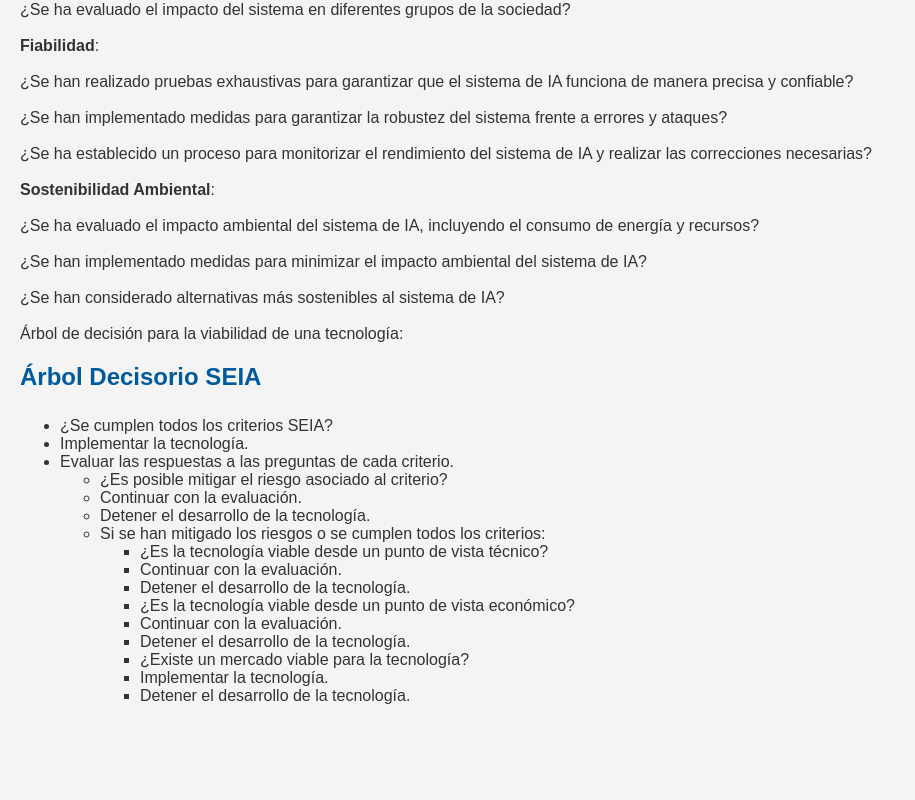
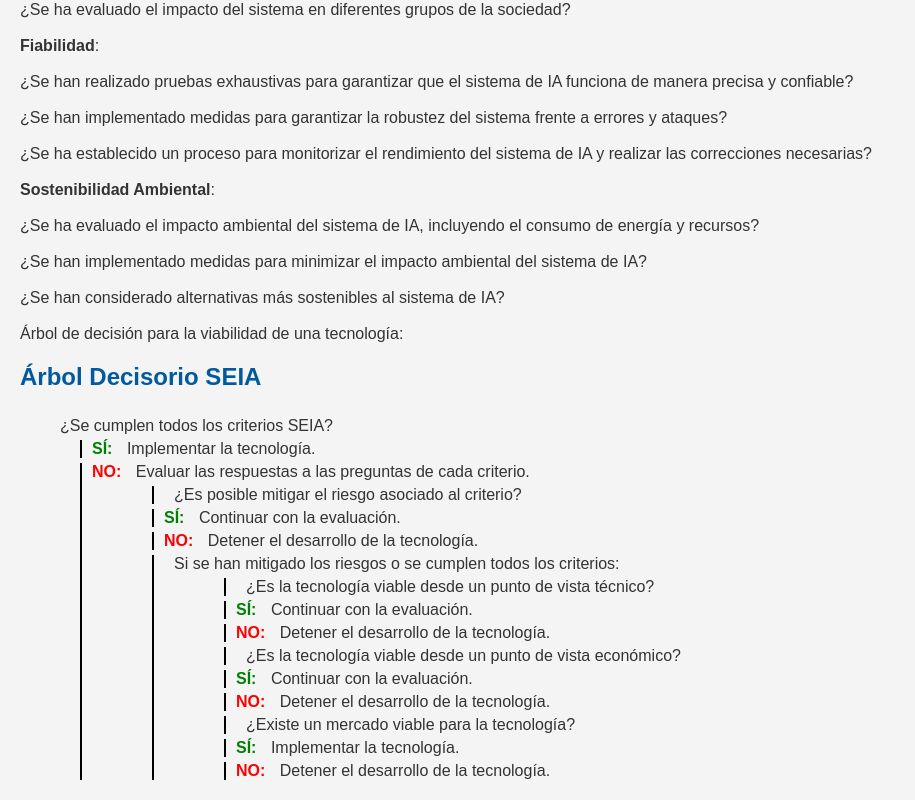
Before and after one commit to anibalmastobiza/Sello-Etico-IA-SEIA-.github.io, a plain HTML site: page index.html in a window 1280 px wide. Shown: the part 2538-3338 px from the top of the page, without its empty margins (0-915 px from the left). Before the commit the page ends 3263 px from the top, so only its background shows below. Drawn offline with Linux system fonts and the light colour scheme.

Commit message:
Update index.html

```diff
--- a/index.html
+++ b/index.html
@@ -121,7 +121,39 @@
     <br>¿Se han considerado alternativas más sostenibles al sistema de IA?<br>
 
             <br>Árbol de decisión para la viabilidad de una tecnología:<br>
-
+            <title>Árbol Decisorio SEIA</title>
+    <style>
+        body {
+            font-family: Arial, sans-serif;
+        }
+        ul {
+            list-style-type: none;
+        }
+        li {
+            margin: 5px 0;
+        }
+        .decision {
+            margin-left: 20px;
+            border-left: 2px solid #000;
+            padding-left: 10px;
+        }
+        .decision:before {
+            content: '';
+            padding-right: 10px;
+        }
+        .si:before {
+            content: 'SÍ: ';
+            font-weight: bold;
+            color: green;
+        }
+        .no:before {
+            content: 'NO: ';
+            font-weight: bold;
+            color: red;
+        }
+    </style>
+</head>
+<body>
            <h1>Árbol Decisorio SEIA</h1>
     <ul>
         <li>¿Se cumplen todos los criterios SEIA?</li>
```
